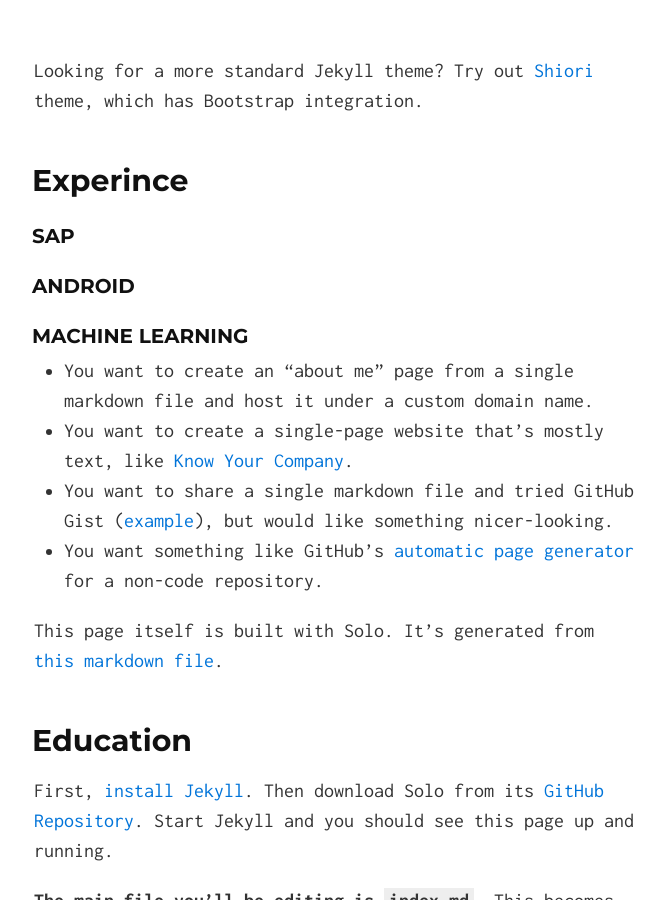
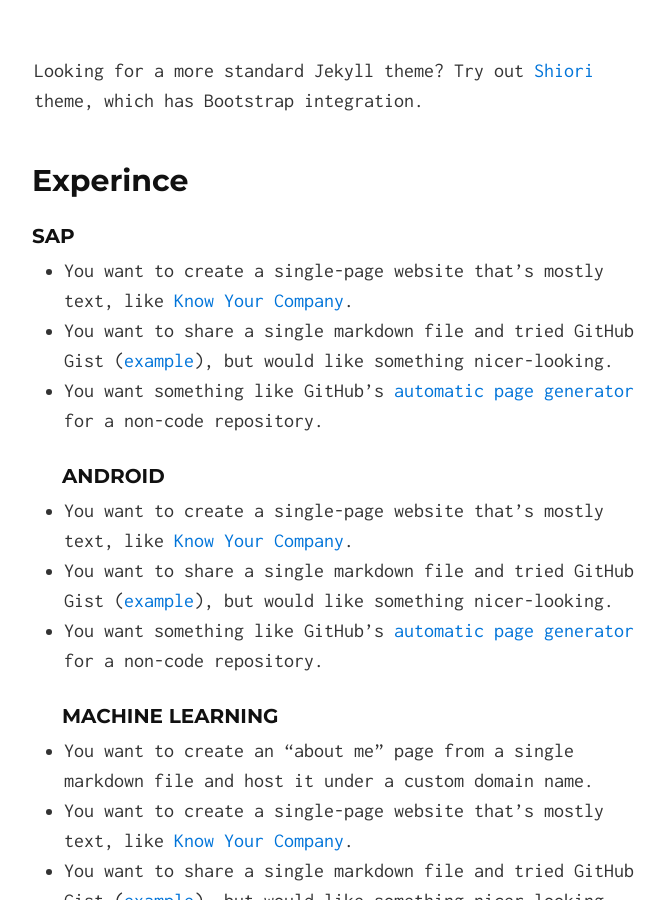
Before and after one commit to adhamenaya/adhamenaya.github.io, a Jekyll site: the page built from index.md, in a window 1280 px wide and 900 px high, scrolled down 333 px. Shown: the whole window, without its empty margins (306-971 px from the left). Built offline with Jekyll 4.4.1, drawn with Linux system fonts in a browser that asks for light colours.

Commit message:
Page sections

```diff
--- a/index.md
+++ b/index.md
@@ -11,9 +11,14 @@ Looking for a more standard Jekyll theme? Try out [Shiori](http://github.com/ell
 
 ## Experince
 ### SAP
+* You want to create a single-page website that's mostly text, like [Know Your Company](https://knowyourcompany.com/).
+* You want to share a single markdown file and tried GitHub Gist ([example](https://gist.github.com/dypsilon/5819504)), but would like something nicer-looking.
+* You want something like GitHub's [automatic page generator](http://pages.github.com/) for a non-code repository.
 ### Android
+* You want to create a single-page website that's mostly text, like [Know Your Company](https://knowyourcompany.com/).
+* You want to share a single markdown file and tried GitHub Gist ([example](https://gist.github.com/dypsilon/5819504)), but would like something nicer-looking.
+* You want something like GitHub's [automatic page generator](http://pages.github.com/) for a non-code repository.
 ### Machine Learning
-
 * You want to create an "about me" page from a single markdown file and host it under a custom domain name.
 * You want to create a single-page website that's mostly text, like [Know Your Company](https://knowyourcompany.com/).
 * You want to share a single markdown file and tried GitHub Gist ([example](https://gist.github.com/dypsilon/5819504)), but would like something nicer-looking.
```
